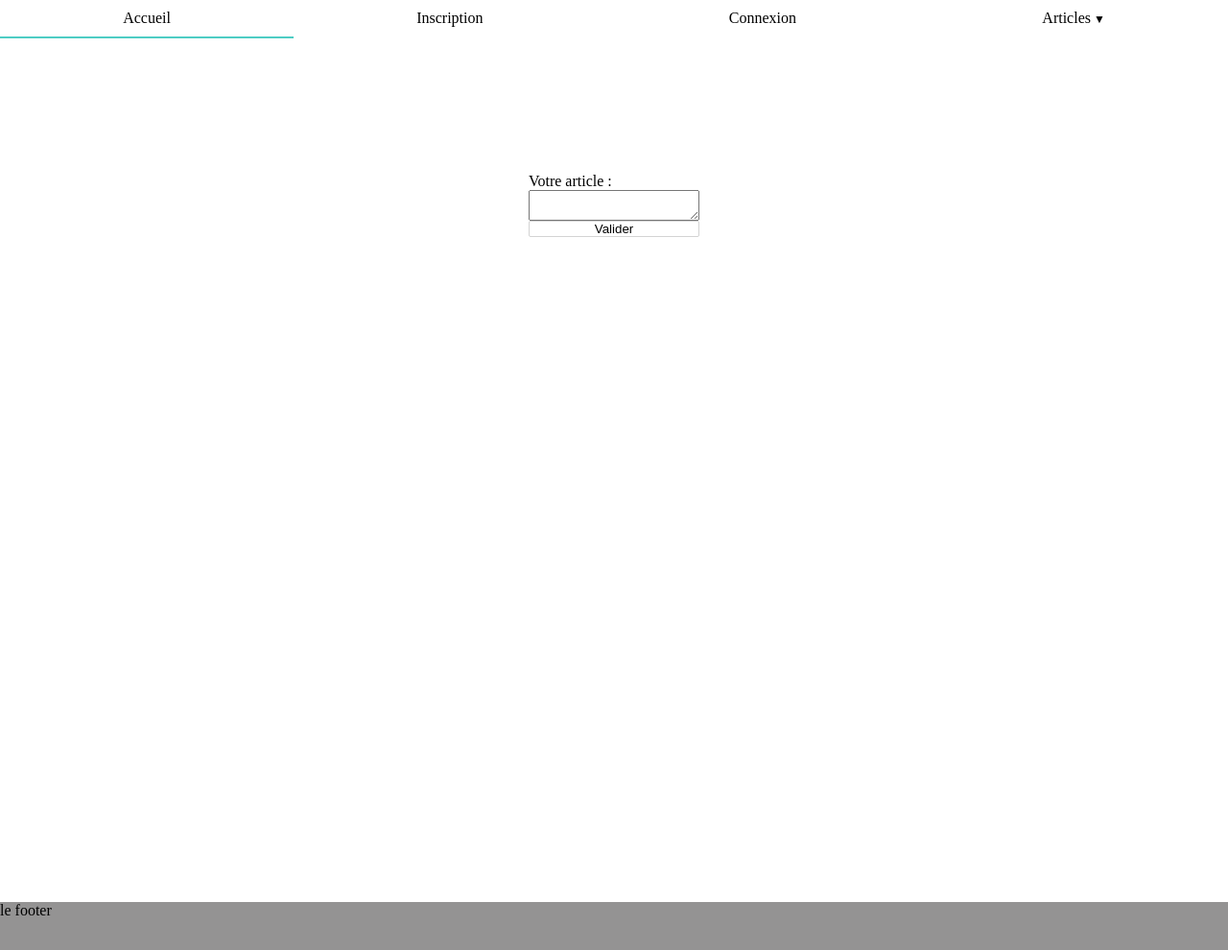
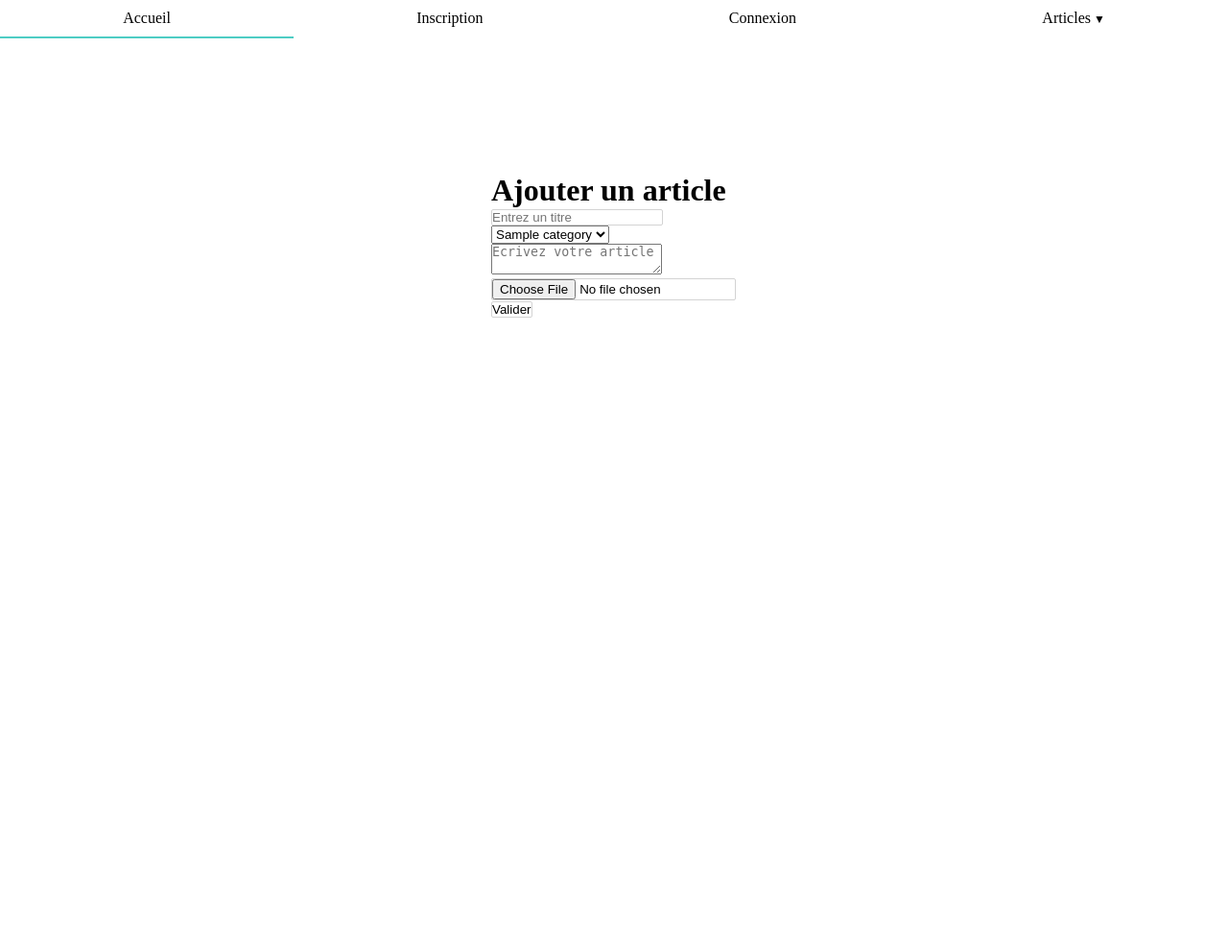
Before and after one commit to sebastien-bargier/blog, a PHP site: page /view/pages/creer-article.php in a window 1280 px wide. Shown: the whole page at 96% size. After the commit the page ends 331 px from the top, so only its background shows below. Run offline with PHP 8.4, Linux system fonts and the light colour scheme; tables that the repository leaves empty or names only in its code hold one stand-in row (values such as "Sample post").

Commit message:
récupération et affichage des articles

```diff
--- a/view/pages/creer-article.php
+++ b/view/pages/creer-article.php
@@ -1,62 +1,138 @@
 <?php
+
+// ------------------------------------------
+// TRAITEMENT CREATION ARTICLE <<<<<<<<<<<<<<<
+// ------------------------------------------
+
 session_start();
 
-$msg['erreur'] = "";
-$msg['valid'] = "";
+require '../common/config.php';
 
-if ((isset($_POST['valider'])) && $_POST['valider'] == 'Valider') {
+$req = $db->prepare("SELECT * FROM categories");
+$req->execute();
+$categories = $req->fetchAll(PDO::FETCH_ASSOC);
 
-    if (!empty($_POST['article'])) {
+// Vérification si le formulaire a été envoyé
 
-        $article = $_POST['article'];
+if(isset($_POST["formsend"])) {
 
-        $db = new PDO('mysql:host=localhost;dbname=blog','root', '');
-        $req = $db->prepare("INSERT INTO articles(article,date) VALUES(:article,NOW())");
-        $req->execute(array(
-            'article' => $article,
-        ));
+    // Vérirfication si le contenu de l'article n'est pas vide
 
-        $msg['valid']= "Votre commentaire à bien été ajouté";
+    if(!empty($_POST['contenuArticle'])) {
 
-    } else {
-        $msg['erreur']= "Veuillez écrire un commentaire";
+        $titreArticle = htmlspecialchars($_POST['titreArticle']);
+        $categorieArticle = $_POST['categorieArticle'];
+        $article = htmlspecialchars($_POST['contenuArticle']);
+
+        if (isset($_FILES['imageArticle']) && $_FILES['imageArticle']['error'] == 0) {
+
+            // Testons si le fichier n'est pas trop gros
+
+            if ($_FILES['imageArticle']['size'] <= 1000000) {
+
+                // Testons si l'extension est autorisée
+
+                $infosfichier = pathinfo($_FILES['imageArticle']['name']);
+                $extension_upload = $infosfichier['extension'];
+                $extensions_autorisees = array('jpg', 'jpeg', 'gif', 'png');
+
+                $imageArticle = $_FILES['imageArticle']['name'];
+                $nomImage = $infosfichier['filename'];
+
+                if (in_array($extension_upload, $extensions_autorisees)){
+
+                    // On peut valider le fichier et le stocker définitivement dans le dossier 'public/images'
+
+                    move_uploaded_file($_FILES['imageArticle']['tmp_name'], '../../public/images' .basename($imageArticle));
+
+                    // Insertion des données dans la table
+
+                    $insertArticle = $db->prepare("INSERT INTO articles (titre, article, image, nom_image, id_utilisateur, id_categorie, date) VALUES(:titre, :article, :image, :nom_image, :id_utilisateur, :id_categorie, NOW())");
+                    $insertArticle->execute(array(
+                        'titre' => $titreArticle,
+                        'article' => $article,
+                        'image' => $imageArticle,
+                        'nom_image' => $nomImage,
+                        'id_utilisateur' => $_SESSION['id'],
+                        'id_categorie' => $categorieArticle
+                    ));
+
+                } else {
+
+                    echo '<div class= "error_php">' . "L'extension de l'image n'est pas autorisé." . '</div>';
+                }
+                    //Si l'image est trop grande on affiche le message
+            } else {
+
+                echo '<div class= "error_php">' . "La taille de l'image est trop grande." . '</div>';
+            }
+
+        }else{
+                //Si aucun fichier n'a été envoyer on affiche le message
+                echo '<div class= "error_php">' . "Le téléchargement à échoué." . '</div>';
+        }
     }
 }
 
 ?>
 
-<!DOCTYPE html>
-<html lang="en">
+<!--Création du formulaire ajout article-->
+
+<!doctype html>
+<html lang="fr">
 <head>
-    <meta charset="UTF-8">
-    <meta http-equiv="X-UA-Compatible" content="IE=edge">
-    <meta name="viewport" content="width=device-width, initial-scale=1.0">
-    <link rel="stylesheet" type="text/css" href="../../public/css/style.css" />
-    <title>Créer article</title>
+<meta charset="utf-8">
+<meta name="viewport" content="width=device-width, initial-scale=1.0">
+<title>Ajouter un article</title>
+<link rel="stylesheet" href="../../public/css/style.css">
+<link rel="icon" href="favicon.ico" />
 </head>
 <body>
 
-<header>
-    <?php require '../common/header.php'; ?>
-</header>
+    <!--Import du header -->
 
-<main>
+    <header>
 
-    <form action="#" method="POST">
-        <label for="commentaire">Votre article : </label>
-        <textarea name="article"></textarea>
+    <?php include ('../common/header.php'); ?>
 
-        <input type="submit" class="btn" name="valider" value="Valider">
-        <br />
-        <p class='error'><?= $msg['erreur'] ?></P>
-        <p class='valid'><?= $msg['valid'] ?></P>
-    </form>
+    </header>
 
-</main>
+    <!-- Formulaire -->
 
-<footer>
-    <?php require '../common/footer.php'; ?>
-</footer>
+    <div class="user_login">
 
+        <form action="" method="POST" enctype="multipart/form-data">
+
+            <h1 class="login_text">Ajouter un article</h1>
+
+            <div class="form_container">
+                <input name="titreArticle" placeholder="Entrez un titre" required="required" autocomplete="off">
+            </div>
+
+            <div class="form_container">
+                <select name="categorieArticle">
+
+                    <?php foreach($categories as $categorie) :?>
+
+                        <option value="<?= $categorie['id'] ?>"><?= $categorie['nom'] ?></option>
+
+                    <?php endforeach; ?>
+
+                </select>
+            </div>
+
+            <div class="form_container">
+                <textarea name="contenuArticle" placeholder="Ecrivez votre article" required="required" autocomplete="off"></textarea>
+            </div>
+
+            <div>
+                <input type="file" name="imageArticle">
+            </div>
+
+            <div class="form_container">
+                <input type="submit" class="btn" name="formsend" value="Valider">
+            </div>
+
+        </form>
 </body>
 </html>
```
Also changed, not shown: view/pages/articles.php (+50 -21 lines).
